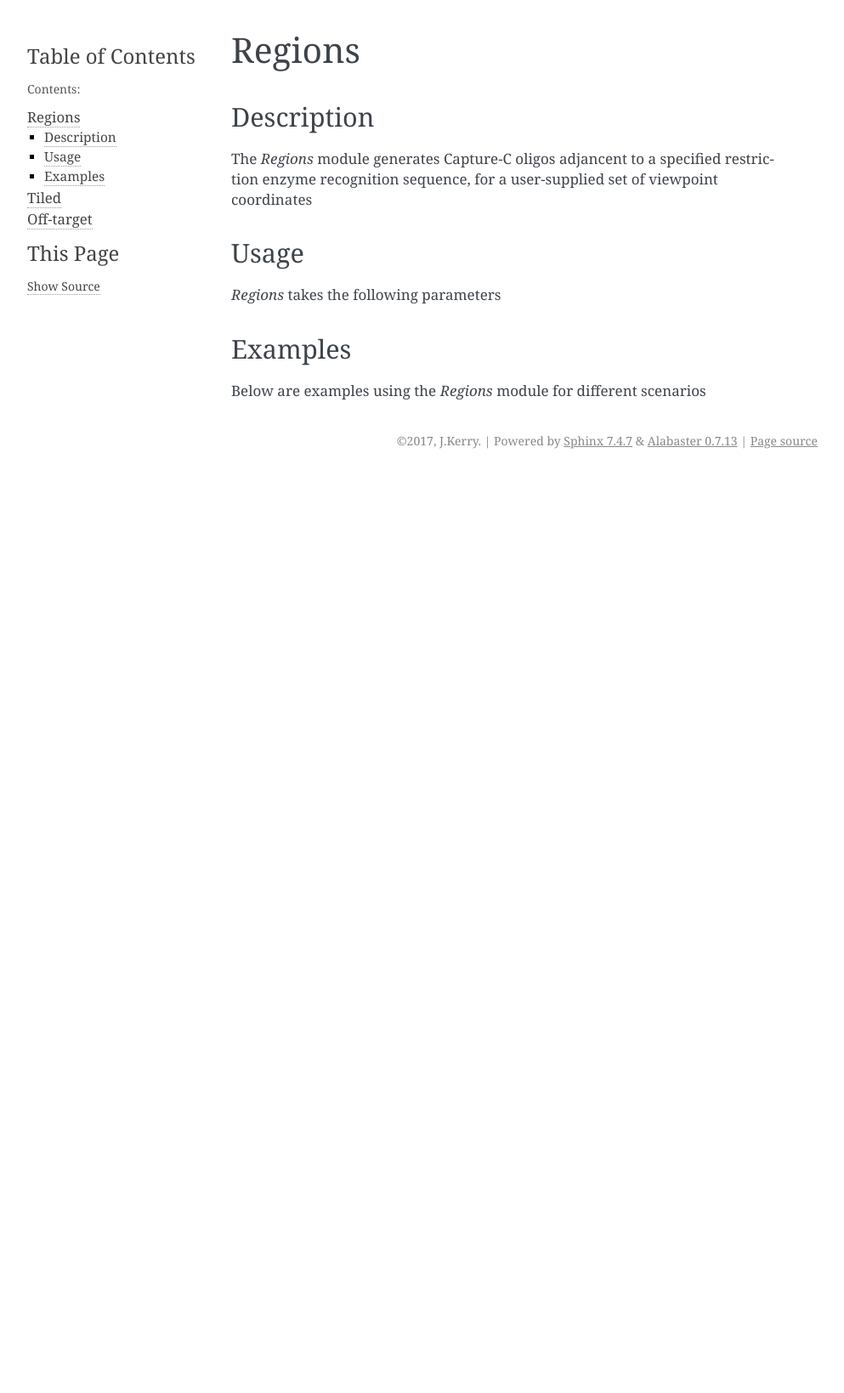
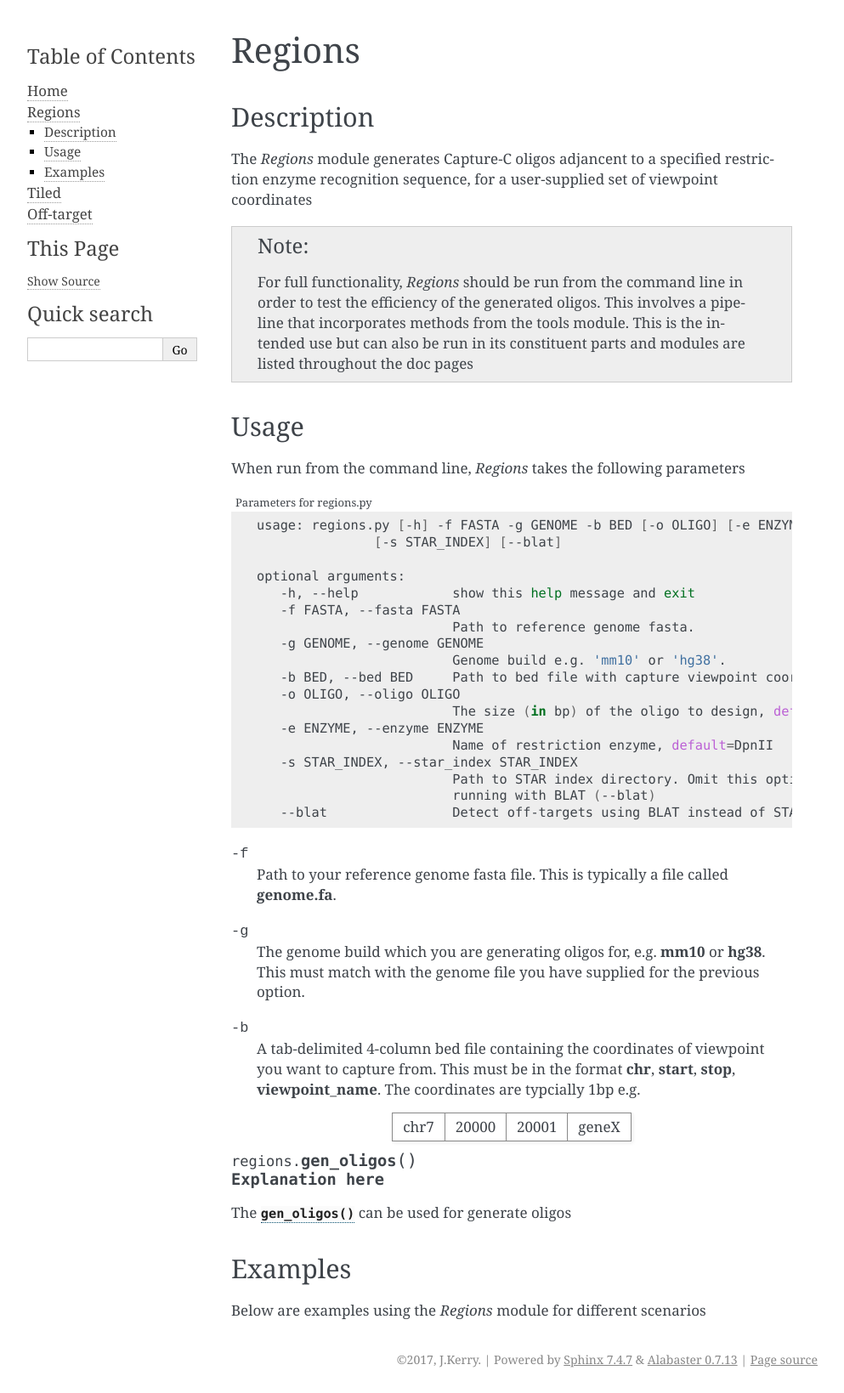
Before and after one commit to jbkerry/oligo, a Sphinx documentation site: the page built from docs/regions.rst, in a window 1280 px wide. Shown: the whole page at 85% size, without its empty margins (148-1141 px from the left). Built offline with Sphinx 7.4.7, drawn with Linux system fonts in a browser that asks for light colours; before the commit the page ends 900 px from its top, so only the background shows below that.

Commit message:
edited regions doc

```diff
--- a/docs/conf.py
+++ b/docs/conf.py
@@ -91,8 +91,8 @@ todo_include_todos = True
 #
 html_theme = 'alabaster'
 html_sidebars = {
-    '**': ['globaltoc.html', 'localtoc.html', 'sourcelink.html'],
-    'regions': ['globaltoc.html', 'sourcelink.html']
+    '**': ['globaltoc.html', 'sourcelink.html', 'searchbox.html'],
+    #'regions': ['globaltoc.html', 'sourcelink.html']
 }
 
 # Theme options are theme-specific and customize the look and feel of a theme
--- a/docs/index.rst
+++ b/docs/index.rst
@@ -3,13 +3,14 @@
    You can adapt this file completely to your liking, but it should at least
    contain the root `toctree` directive.
 
+####################
 oligo: documentation
-=================================
+####################
 
 .. toctree::
    :maxdepth: 2
-   :caption: Contents:
 
+   Home <self>
    regions
    tiled
    off_target
--- a/docs/regions.rst
+++ b/docs/regions.rst
@@ -10,10 +10,58 @@ Description
 
 The *Regions* module generates Capture-C oligos adjancent to a specified restriction enzyme recognition sequence, for a user-supplied set of viewpoint coordinates
 
+.. note::
+
+    For full functionality, *Regions* should be run from the command line in order to test the efficiency of the generated oligos. This involves a pipeline that incorporates methods from the tools module.
+    This is the intended use but can also be run in its constituent parts and modules are listed throughout the doc pages
+
 Usage
 =====
 
-*Regions* takes the following parameters
+.. module:: regions
+   :platform: Unix
+
+When run from the command line, *Regions* takes the following parameters
+
+.. code-block:: bash
+   :caption: Parameters for regions.py
+
+   usage: regions.py [-h] -f FASTA -g GENOME -b BED [-o OLIGO] [-e ENZYME]
+                  [-s STAR_INDEX] [--blat]
+
+   optional arguments:
+      -h, --help            show this help message and exit
+      -f FASTA, --fasta FASTA
+                            Path to reference genome fasta.
+      -g GENOME, --genome GENOME
+                            Genome build e.g. 'mm10' or 'hg38'.
+      -b BED, --bed BED     Path to bed file with capture viewpoint coordinates
+      -o OLIGO, --oligo OLIGO
+                            The size (in bp) of the oligo to design, default=70
+      -e ENZYME, --enzyme ENZYME
+                            Name of restriction enzyme, default=DpnII
+      -s STAR_INDEX, --star_index STAR_INDEX
+                            Path to STAR index directory. Omit this option if
+                            running with BLAT (--blat)
+      --blat                Detect off-targets using BLAT instead of STAR.
+
+-f
+    Path to your reference genome fasta file. This is typically a file called **genome.fa**.
+-g
+    The genome build which you are generating oligos for, e.g. **mm10** or **hg38**. This must match with the genome file you have supplied for the previous option.
+-b
+    A tab-delimited 4-column bed file containing the coordinates of viewpoint you want to capture from. This must be in the format **chr**, **start**, **stop**, **viewpoint_name**. The coordinates are typcially 1bp e.g.
+
+
++---------+---------+---------+---------+
+| chr7    | 20000   | 20001   | geneX   |
++---------+---------+---------+---------+
+
+
+.. function:: gen_oligos()
+   Explanation here
+
+The :func:`gen_oligos` can be used for generate oligos
 
 Examples
 ========
```
Also changed, not shown: other parts of docs/regions.rst (+1 -1 lines), regions.py (+14 -14 lines).
